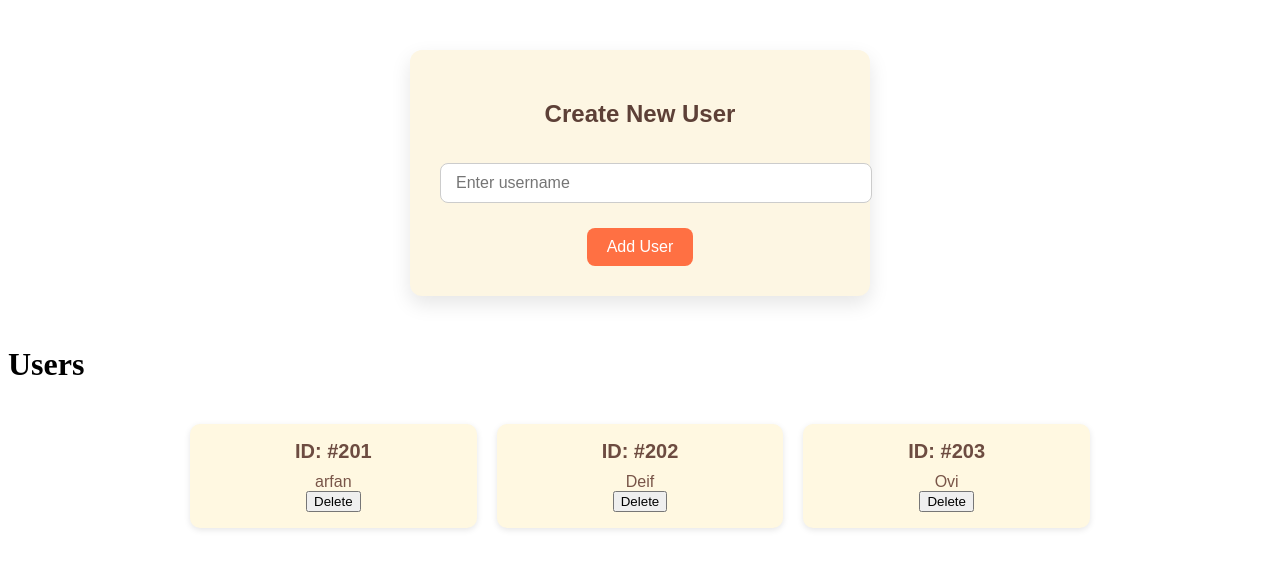
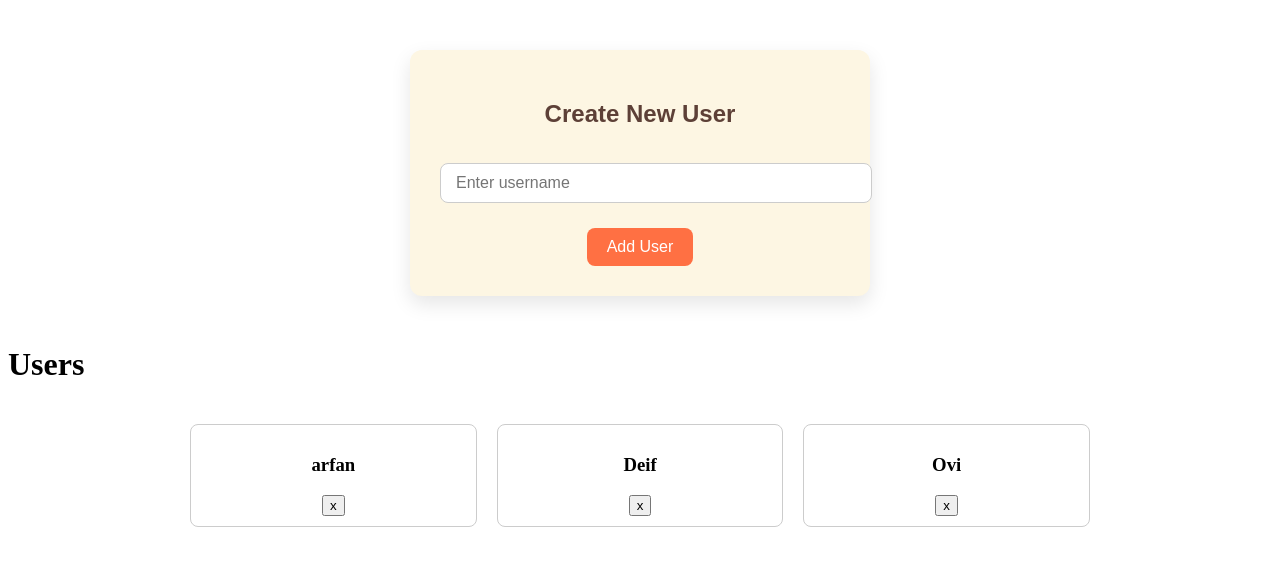
Before and after one commit to devovi2024/user-management, a React (Vite) app: page / in a window 1280 px wide. Shown: the top 568 px of the page. Built offline with nearby package versions, Linux system fonts and the light colour scheme.

Commit message:
delete context

```diff
--- a/src/App.jsx
+++ b/src/App.jsx
@@ -12,11 +12,6 @@ const App = () => {
 
   const [nextId, setNextId] = useState(204);
 
-  const handleDeleteUser = (id) => {
-    const filteredUsers = users.filter((user) => user.id !== id);
-    setUsers(filteredUsers);
-  };
-
   const addUser = (newUser) => {
     setUsers((prevUsers) => {
       const updatedUsers = [...prevUsers, { ...newUser, id: nextId }];
@@ -30,7 +25,7 @@ const App = () => {
       <div>
         <NewUser addUser={addUser} />
         <h1>Users</h1>
-        <Users handleDeleteUser={handleDeleteUser} />
+        <Users />
       </div>
     </UserContext.Provider>
   );
--- a/src/components/User.jsx
+++ b/src/components/User.jsx
@@ -1,41 +1,17 @@
 import React from 'react';
 
-const User = ({ user, handleDeleteUser }) => {
-  const { id, username } = user;
-
-  const cardStyle = {
-    backgroundColor: '#fff8e1',
-    borderRadius: '10px',
-    boxShadow: '0 2px 6px rgba(0, 0, 0, 0.1)',
-    padding: '16px',
+const User = ({ user, onDelete }) => {
+  const boxStyle = {
+    padding: '10px',
+    border: '1px solid #ccc',
+    borderRadius: '8px',
     textAlign: 'center',
-    fontFamily: 'sans-serif',
-    color: '#4e342e',
-    transition: 'transform 0.2s ease',
   };
 
-  const idStyle = {
-    fontSize: '20px',
-    fontWeight: '600',
-    margin: '0 0 10px',
-    color: '#6d4c41',
-  };
-
-  const usernameStyle = {
-    fontSize: '16px',
-    fontWeight: '500',
-    color: '#795548',
-  };
-
-  const handleDelete =(id) =>{
-    handleDeleteUser(id)
-  }
-
   return (
-    <div style={cardStyle}>
-      <div style={idStyle}>ID: #{id}</div>
-      <div style={usernameStyle}>{username}</div>
-      <button onClick={() => {handleDelete(id)}}>Delete</button>
+    <div style={boxStyle}>
+      <h3>{user.username}</h3>
+      <button onClick={onDelete}>x</button>
     </div>
   );
 };
--- a/src/components/Users.jsx
+++ b/src/components/Users.jsx
@@ -2,7 +2,14 @@ import React, { useContext } from 'react';
 import User from './User';
 import { UserContext } from '../context/UserContext';
 
-const Users = ({ handleDeleteUser }) => {
+const Users = () => {
+  const { users, setUsers } = useContext(UserContext);
+
+  const handleDelete = (id) => {
+    const filtered = users.filter(user => user.id !== id);
+    setUsers(filtered);
+  };
+
   const gridStyle = {
     display: 'grid',
     gridTemplateColumns: 'repeat(auto-fill, minmax(220px, 1fr))',
@@ -12,20 +19,16 @@ const Users = ({ handleDeleteUser }) => {
     margin: '0 auto',
   };
 
-  const { users, setUsers } = useContext(UserContext);
-
   return (
-    <div>
     <section style={gridStyle}>
       {users.map((user) => (
         <User
           key={user.id}
           user={user}
-            handleDeleteUser={handleDeleteUser}
+          onDelete={() => handleDelete(user.id)}
         />
       ))}
     </section>
-    </div>
   );
 };
 
```
Lines whose indentation alone changed are shown as unchanged.
